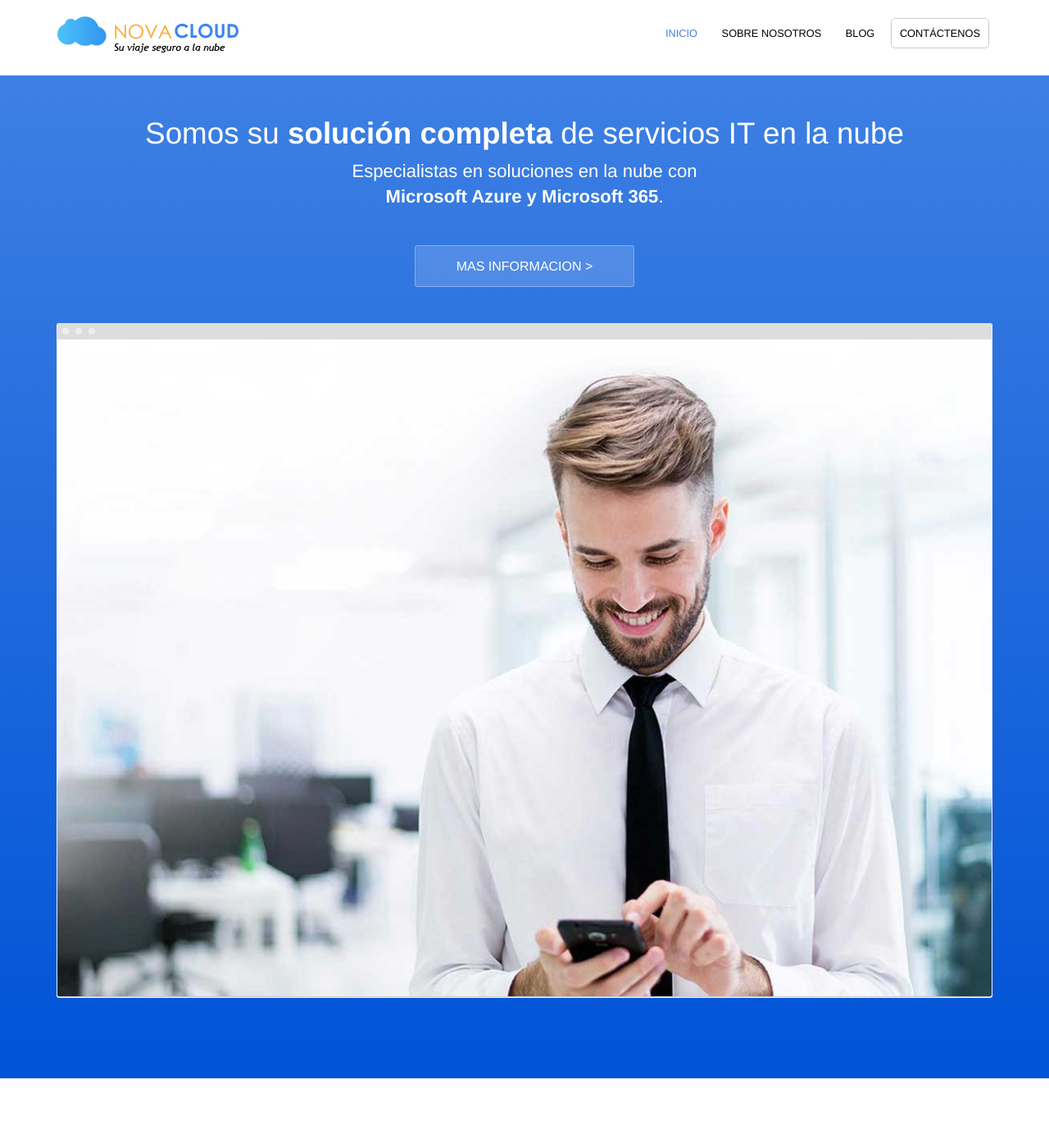
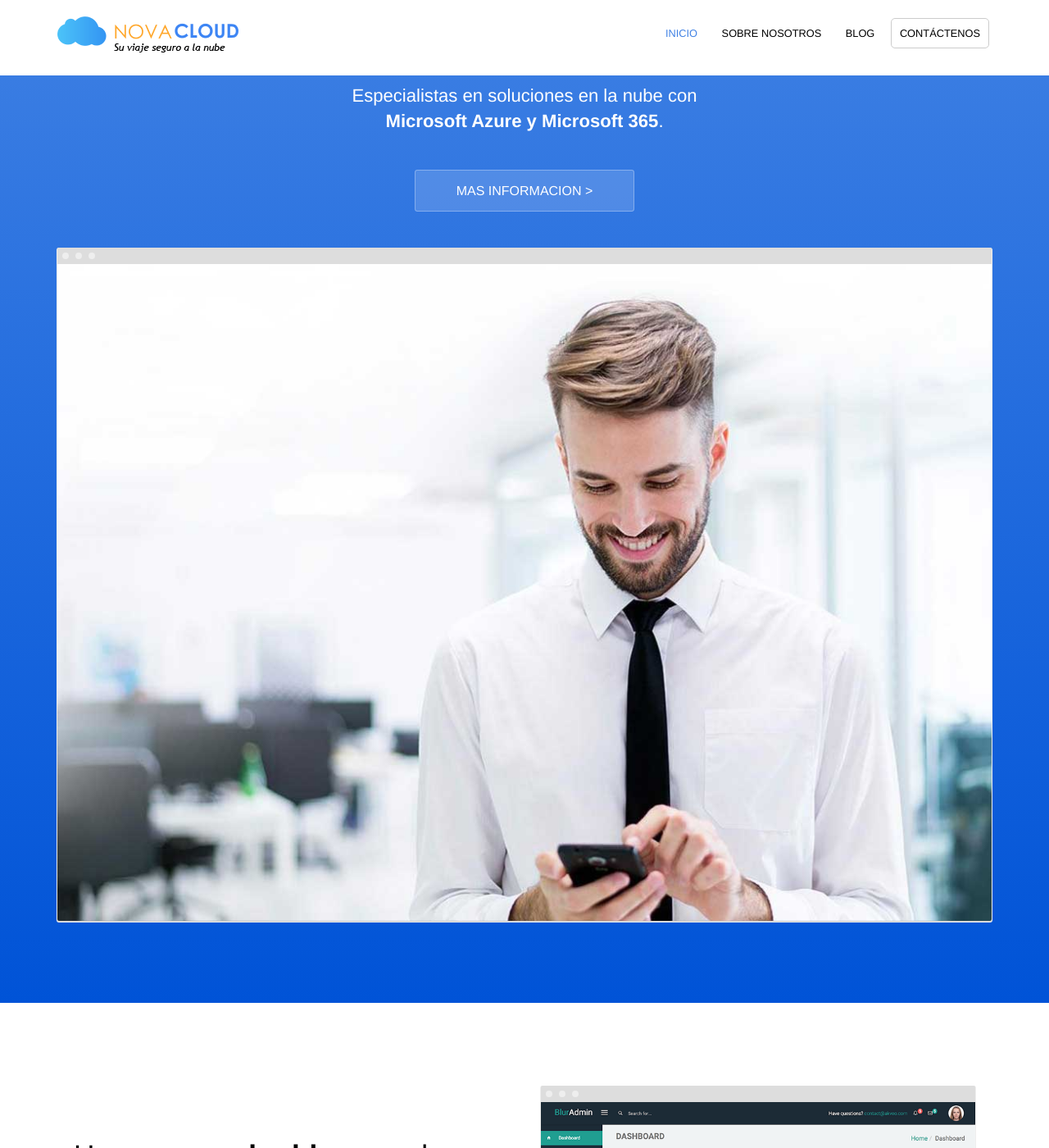
Before and after one commit to nova-cloud/nova-cloud.github.io, a Jekyll site: the page built from index.html, in a window 1280 px wide and 1400 px high. Shown: the whole window at 82% size. Built offline with Jekyll 4.4.1, drawn with Linux system fonts in a browser that asks for light colours; a script that is not in the unit is left out.

Commit message:
header update

```diff
--- a/_sass/layout.scss
+++ b/_sass/layout.scss
@@ -22,6 +22,11 @@ header {
 	padding: 20px 0;
 	background: $white; /* Old browsers */
 	/*background: linear-gradient(to bottom, $brand-color 0%, $middle-gradient-color 100%) no-repeat $brand-color;*/
+	    position: fixed;
+    top: 0;
+    width: 100%;
+    overflow: hidden;
+    z-index: 100;
 
 	a {
 		color: $secondary-brand-color;
```
